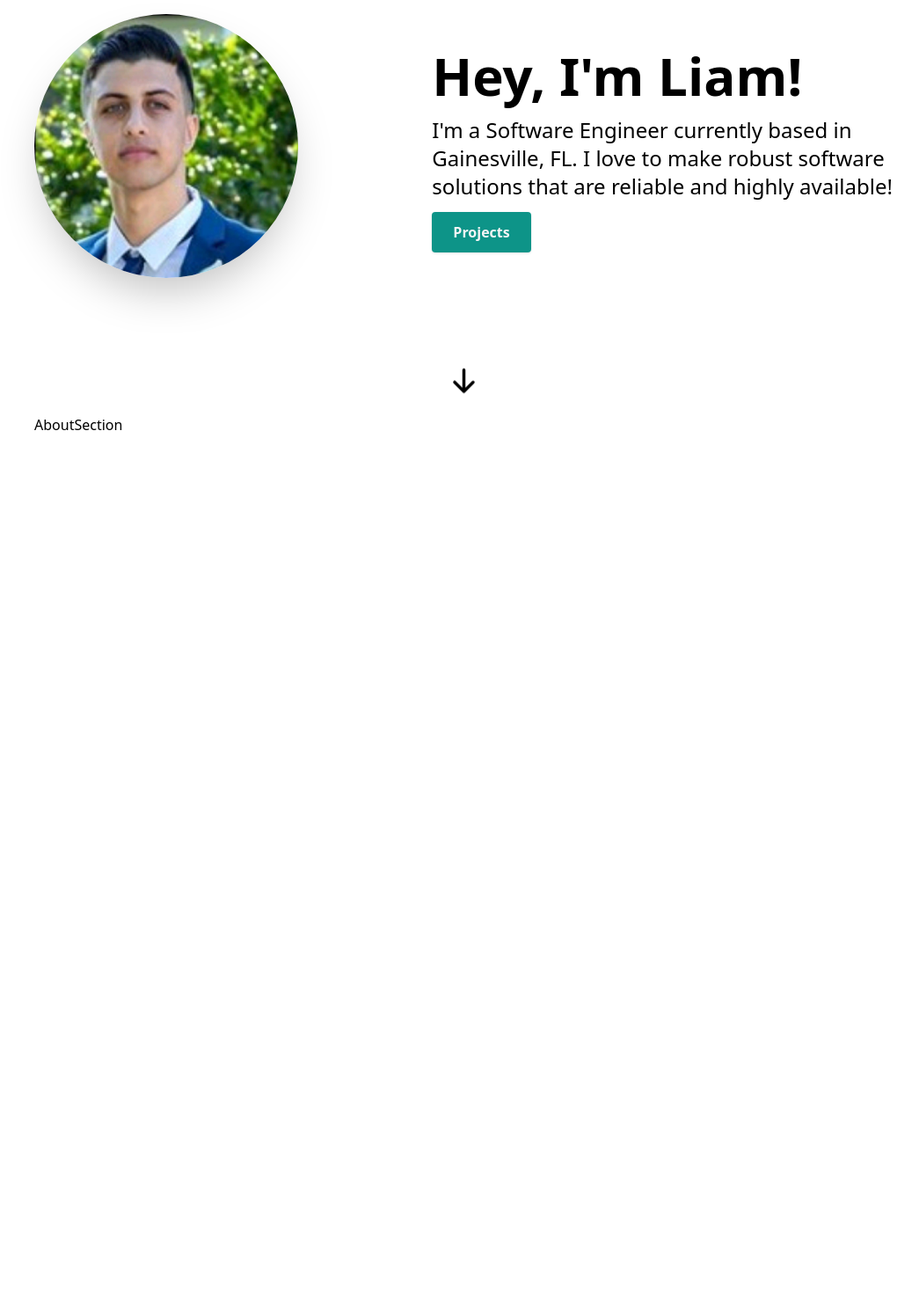
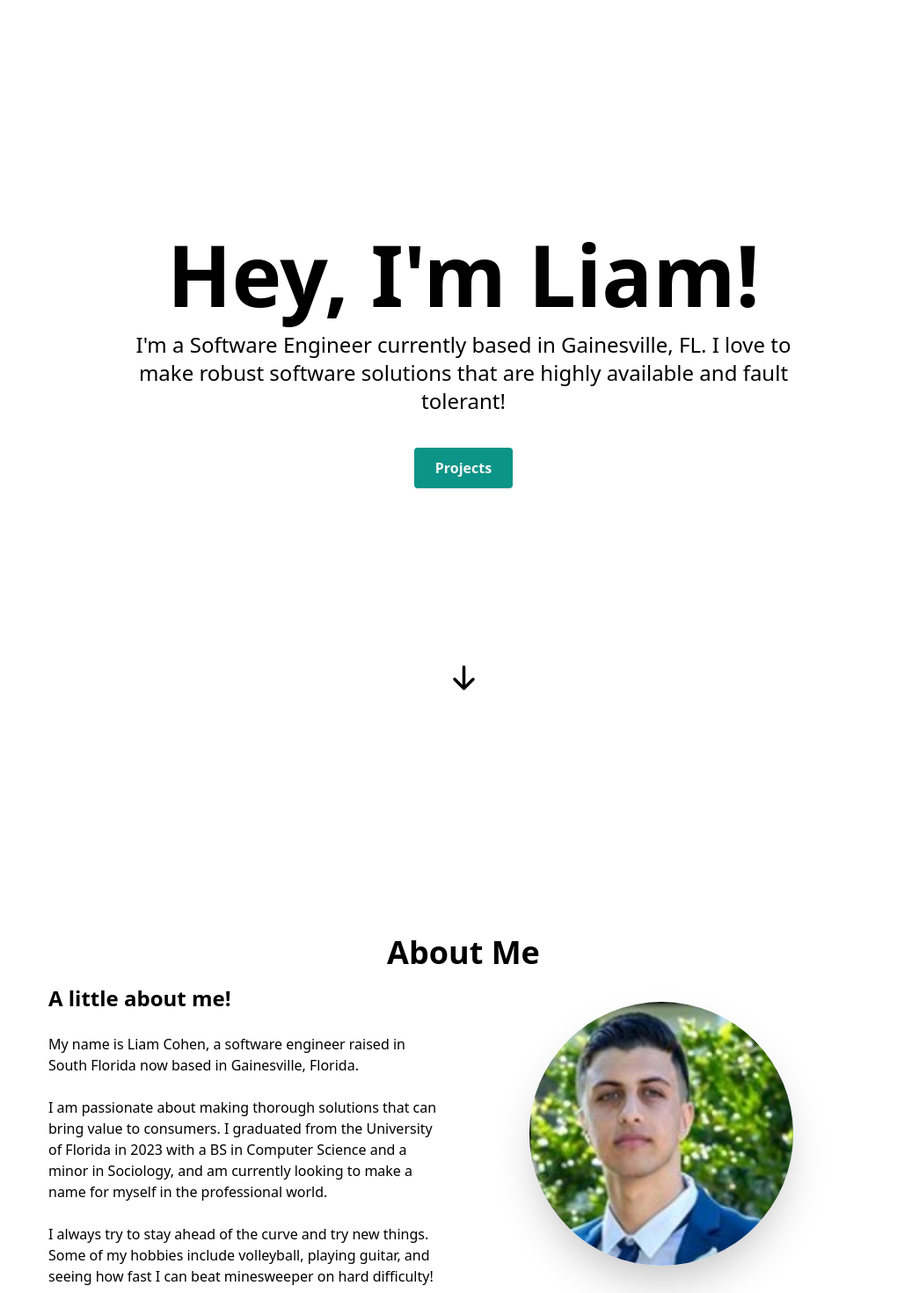
Before and after one commit to lcohen23/portfolio, a Next.js app: page / in a window 1280 px wide. Shown: the part 120-1590 px from the top of the page at 88% size, without its empty margins (113-1158 px from the left). Before the commit the page ends 800 px from the top, so only its background shows below. Built offline with nearby package versions, Linux system fonts and the light colour scheme.

Commit message:
about section
-about section nearly fully done
-tweaked the hero section to be purely text, saving my beautiful face for the about section
-going to use the "skills" section bubbles for my projects instead

```diff
--- a/components/AboutSection.tsx
+++ b/components/AboutSection.tsx
@@ -1,8 +1,50 @@
-"use client"
-import React from "react"
+"use client";
+import React from "react";
+import Image from "next/image";
 
 const AboutSection = () => {
-  return <div>AboutSection</div>
-}
+  return (
+    <section id="about">
+      <div className="my-12 pb-12 md:pb-48 md:pt-16">
+        <h1 className="text-center text-4xl font-bold">About Me</h1>
+        <div className="flex flex-col items-stretch justify-center space-y-10 align-top md:flex-row md:space-x-10 md:space-y-5 md:p-4 md:text-left">
+          <div className="md:w-1/2">
+            <h1 className="mb-6 text-center text-2xl font-bold md:text-left">
+              A little about me!
+            </h1>
+            <p>
+              {" "}
+              My name is Liam Cohen, a software engineer raised in South Florida
+              now based in Gainesville, Florida.{" "}
+            </p>
+            <br />
+            <p>
+              I am passionate about making thorough solutions that can bring
+              value to consumers. I graduated from the University of Florida in
+              2023 with a BS in Computer Science and a minor in Sociology, and
+              am currently looking to make a name for myself in the professional
+              world.
+            </p>
+            <br />
+            <p>
+              I always try to stay ahead of the curve and try new things. Some
+              of my hobbies include volleyball, playing guitar, and seeing how
+              fast I can beat minesweeper on hard difficulty!
+            </p>
+          </div>
+          <div className="md:mt items-center pl-14 md:w-1/2">
+            <Image
+              className="rounded-full shadow-2xl"
+              src="/headshot.jpg"
+              alt=""
+              width={300}
+              height={300}
+            />
+          </div>
+        </div>
+      </div>
+    </section>
+  );
+};
 
-export default AboutSection
+export default AboutSection;
--- a/components/HeroSection.tsx
+++ b/components/HeroSection.tsx
@@ -1,31 +1,22 @@
-"use client"
-import React from "react"
-import Image from "next/image"
-import { Link } from "react-scroll/modules"
-import { HiArrowDown } from "react-icons/hi"
+"use client";
+import React from "react";
+import Image from "next/image";
+import { Link } from "react-scroll/modules";
+import { HiArrowDown } from "react-icons/hi";
 
 const HeroSection = () => {
   return (
     <section id="home">
-      <div className="flex flex-col items-center justify-center py-16 text-center sm:py-32 md:flex-row md:space-x-4 md:text-left">
-        <div className="w-1/2 md:mt-2">
-          <Image
-            className="rounded-full shadow-2xl"
-            src="/headshot.jpg"
-            alt=""
-            width={300}
-            height={300}
-          />
-        </div>
-        <div className="md:mt-2 md:w-3/5">
-          <h1 className="mt-6 text-4xl font-bold md:mt-0 md:text-6xl">
+      <div className="my-10 flex flex-col items-center justify-center py-16 text-center sm:py-32 md:flex-row md:space-x-4 md:py-48">
+        <div className="md:mt-2 md:w-4/5">
+          <h1 className="mt-6 text-4xl font-bold md:mt-36 md:text-8xl">
             Hey, I&apos;m Liam!
           </h1>
-          <p className="mb-6 mt-4 text-lg md:text-2xl">
+          <p className="mb-12 mt-4 text-lg md:text-2xl">
             {" "}
             I&apos;m a Software Engineer currently based in Gainesville, FL. I
-            love to make robust software solutions that are reliable and highly
-            available!
+            love to make robust software solutions that are highly available and
+            fault tolerant!
           </p>
           <Link
             to="projects"
@@ -40,7 +31,7 @@ const HeroSection = () => {
           </Link>
         </div>
       </div>
-      <div className="-mt-5 flex flex-row justify-center pb-3">
+      <div className="-mt-5 flex flex-row justify-center pb-40">
         <Link
           to="about"
           activeClass="active"
@@ -53,7 +44,7 @@ const HeroSection = () => {
         </Link>
       </div>
     </section>
-  )
-}
+  );
+};
 
-export default HeroSection
+export default HeroSection;
--- a/tailwind.config.ts
+++ b/tailwind.config.ts
@@ -1,4 +1,4 @@
-import type { Config } from "tailwindcss"
+import type { Config } from "tailwindcss";
 
 const config: Config = {
   content: [
@@ -26,5 +26,5 @@ const config: Config = {
   },
   plugins: [],
   darkMode: "class",
-}
-export default config
+};
+export default config;
```
Also changed, not shown: src/app/layout.tsx (+7 -7 lines).
